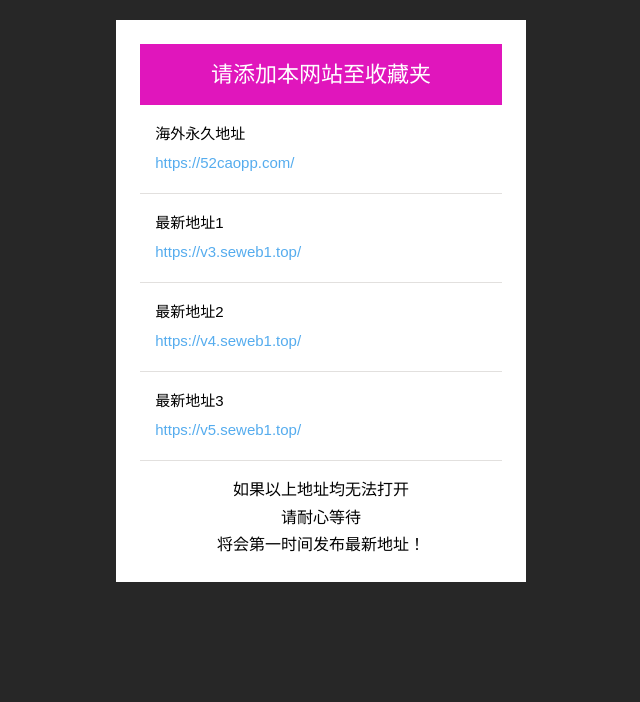
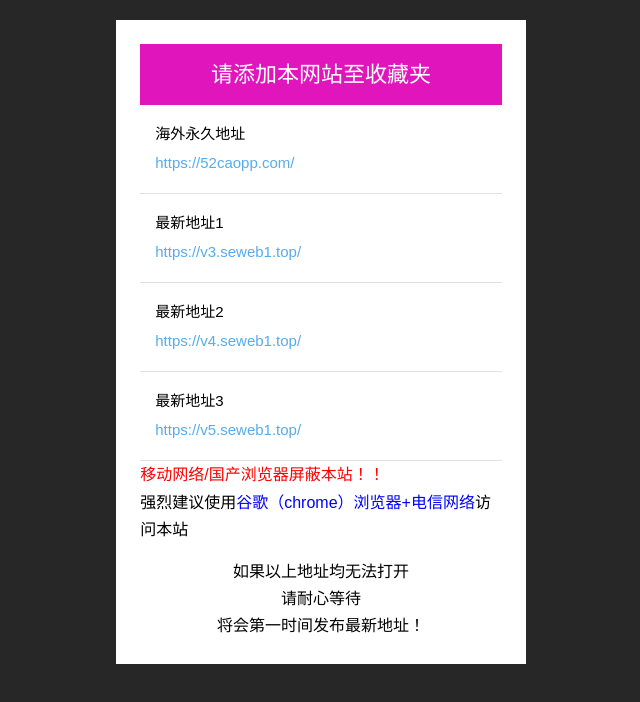
Before and after one commit to 22wa/22video, a plain HTML site: page index.html in a window 1280 px wide. Shown: the part 196-898 px from the top of the page, without its empty margins (319-959 px from the left). Before the commit the page ends 828 px from the top, so only its background shows below. Drawn offline with Linux system fonts and the light colour scheme.

Commit message:
Update index.html

```diff
--- a/index.html
+++ b/index.html
@@ -351,6 +351,11 @@ p.footer a:hover {
 
 
 					</ul>
+
+					<span><font color="red">移动网络/国产浏览器屏蔽本站！！</font><br>强烈建议使用<a href="https://22s.lanzoub.com/b04jy9zcj" target="_blank"><font color="blue">谷歌（chrome）浏览器+电信网络</font></a>访问本站<span>
+							</span></span>
+
+
 					<p>如果以上地址均无法打开 <br>
                                               请耐心等待<br>
                                              将会第一时间发布最新地址！</p>
```
